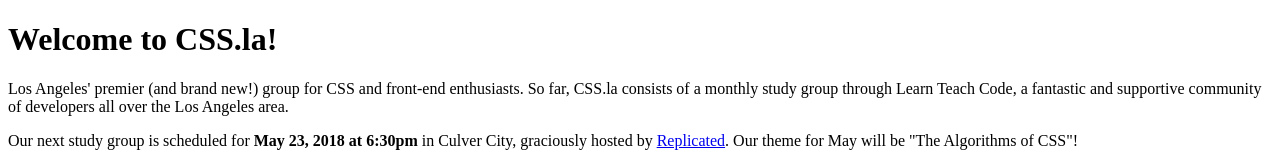
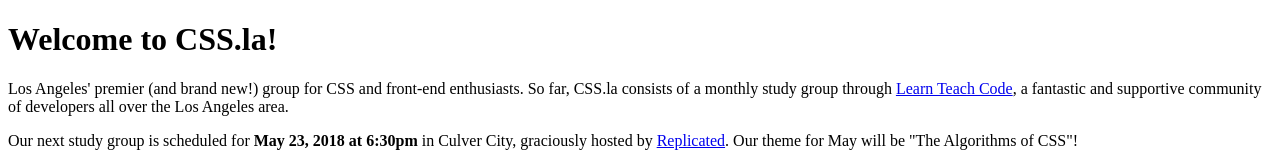
Before and after one commit to css-la/css.la.2018, a Gatsby site: page / in a window 1280 px wide. Shown: the top 164 px of the page. Built offline with nearby package versions, Linux system fonts and the light colour scheme; Gatsby itself is replaced by a stand-in of ours.

Commit message:
Add link to learn teach code

```diff
--- a/src/pages/index.js
+++ b/src/pages/index.js
@@ -6,7 +6,7 @@ import './pages.css';
 const IndexPage = () => (
   <main>
     <h1>Welcome to CSS.la!</h1>
-    <p>Los Angeles' premier (and brand new!) group for CSS and front-end enthusiasts. So far, CSS.la consists of a monthly study group through Learn Teach Code, a fantastic and supportive community of developers all over the Los Angeles area.</p>
+    <p>Los Angeles' premier (and brand new!) group for CSS and front-end enthusiasts. So far, CSS.la consists of a monthly study group through <a href="https://www.meetup.com/LearnTeachCode/">Learn Teach Code</a>, a fantastic and supportive community of developers all over the Los Angeles area.</p>
     <p>Our next study group is scheduled for <strong>May 23, 2018 at 6:30pm</strong> in Culver City, graciously hosted by <a href="https://www.replicated.com/">Replicated</a>. Our theme for May will be "The Algorithms of CSS"!</p>
     <div className="spacer">
       <a className="button" href="https://www.meetup.com/LearnTeachCode/events/250076452/">Read More and RSVP on Meetup.com</a>
```
